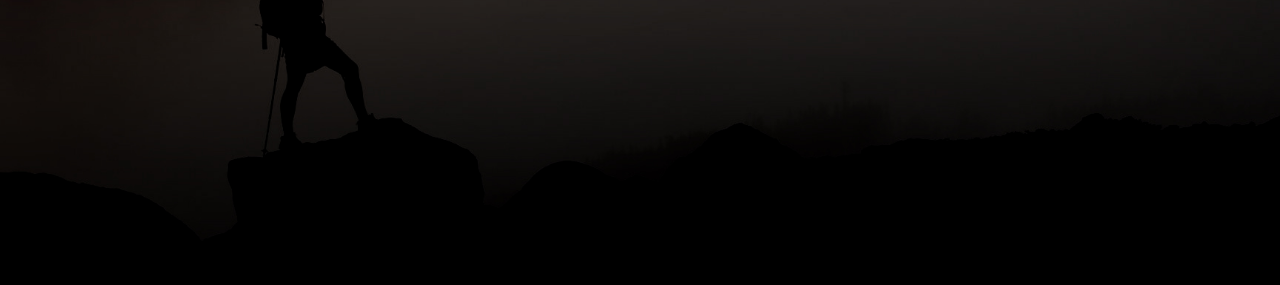
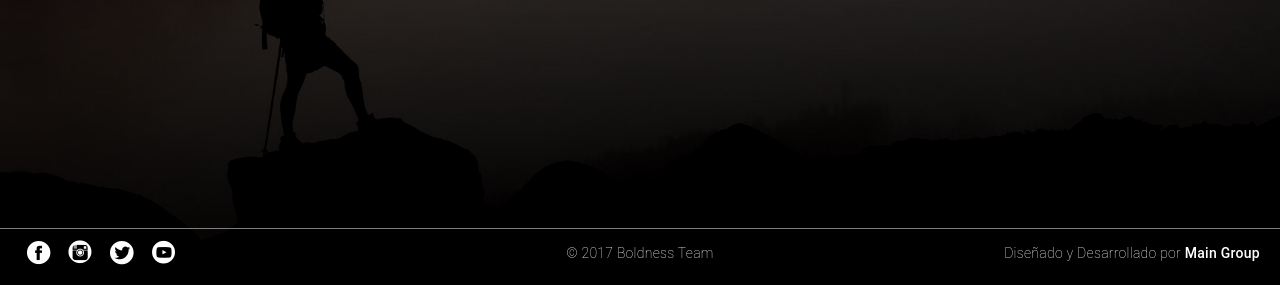
Before and after one commit to main-2017/Boldness, a PHP site: page / in a window 1280 px wide. Shown: the part 2920-3205 px from the top of the page. Run offline with PHP 8.4, Linux system fonts and the light colour scheme; some libraries are stand-ins or nearby versions.

```diff
--- a/css/styles.css
+++ b/css/styles.css
@@ -259,3 +281,89 @@ html{
 	background-position: center;
 	position: relative;
 }
+
+.footer{
+	position: absolute;
+	width: 100%;
+	height: 7%;
+	bottom: 0;
+	border-top: 1px solid rgba(249,249,249,.5);
+	overflow: hidden;
+}
+
+.social-icon{
+	display: block;
+	float: left;
+	width: 33.33%;
+	height: 100%;
+	margin: 0;
+	padding: 0;
+}
+
+.social-row{
+	display: block;
+	margin:0 20px;
+	padding: 0;
+}
+
+li.social-circle{
+	display: inline-block;
+	font-family: 'Social Circles';
+	font-size: 3em;
+	text-align: center;
+	margin: 0 1%;
+	padding: 0;
+	height: 100%;
+	overflow: hidden;
+}
+
+.social-circle span{
+	padding: 0;
+	margin: 0;
+	line-height: 1.2em;
+}
+
+.social-link{
+	color: #FFF;
+	transition: all 0.35s;
+}
+
+.social-link:hover{
+	color: #00b6b2;
+}
+
+.rights{
+	float: left;
+}
+
+.copy{
+	color: #FFF;
+	text-align: center;
+	font-weight: 100;
+	font-size: 1em;
+	line-height: 2em;
+	margin: 10px auto;
+}
+
+.atributions{
+	float: right;
+}
+
+.link-atribution{
+	color: #FFF;
+	text-align: right;
+	font-weight: 100;
+	font-size: 1em;
+	line-height: 2em;
+	margin: 10px 20px;
+}
+
+.maingroup-link{
+	color: #fff;
+	text-decoration: none;
+	transition: all .35s;
+}
+
+.maingroup-link:hover{
+	color: #8cc541;
+}
--- a/index.html
+++ b/index.html
@@ -34,6 +34,15 @@
 			<h1 class="main-title">El éxito no se gana,<br>se persigue</h1>
 			<h3 class="main-subtitle">Te ayudamos a hacerlo</h3>
 			<button class="mdl-button mdl-js-button mdl-button--raised mdl-js-ripple-effect colored-blue" id="start-btn">COMENCEMOS</button>
+			<div class="price-bar" id="price-bar">
+				<ul class="price" id="price">
+					<li><h5 class="money-title">BITCOIN</h5><p id="bitcoin">00,00</p></li>
+					<li><h5 class="money-title">ETHEREUM</h5><p id="ethereum">00,00</p></li>
+					<li><h5 class="money-title">BITCOIN CASH</h5><p id="bitcoin-cash">00,00</p></li>
+					<li><h5 class="money-title">RIPPLE</h5><p id="ripple">00,00</p></li>
+					<li><h5 class="money-title">TRANSACCIONES</h5><p id="transacciones">00,00</p></li>
+				</ul>
+			</div>
 		</section>
 		<!-- Seccion Nosotros -->
 		<section class="nosotros" id="nosotros">
@@ -85,6 +94,22 @@
 		</section>
 		<!-- Seccion Contacto -->
 		<section class="contacto" id="contacto">
+			<div class="footer" id="footer">
+				<div class="social-icon">
+					<ul class="social-row">
+						<a class="social-link" href="#" target="_blank"><li class ="social-circle"><span>f</span></li></a>
+						<a class="social-link" href="https://www.instagram.com/boldnessteam/" target="_blank"><li class ="social-circle"><span>i</span></li></a>
+						<a class="social-link" href="#" target="_blank"><li class ="social-circle"><span>t</span></li></a>
+						<a class="social-link" href="#" target="_blank"><li class ="social-circle"><span>y</span></li></a>
+					</ul>
+				</div>
+				<div class="social-icon rights">
+					<h5 class="copy">&copy; 2017 Boldness Team</h5>
+				</div>
+				<div class="social-icon atributions">
+					<h5 class="link-atribution">Diseñado y Desarrollado por <a href="http://maingroup.co/" target="_blank" class="maingroup-link">Main Group</a></h5>
+				</div>
+			</div>
 		</section>
 	</main>
 	<!-- Scripts -->
```
Also changed, not shown: other parts of css/styles.css (+26 -4 lines), img/image.png (added).
